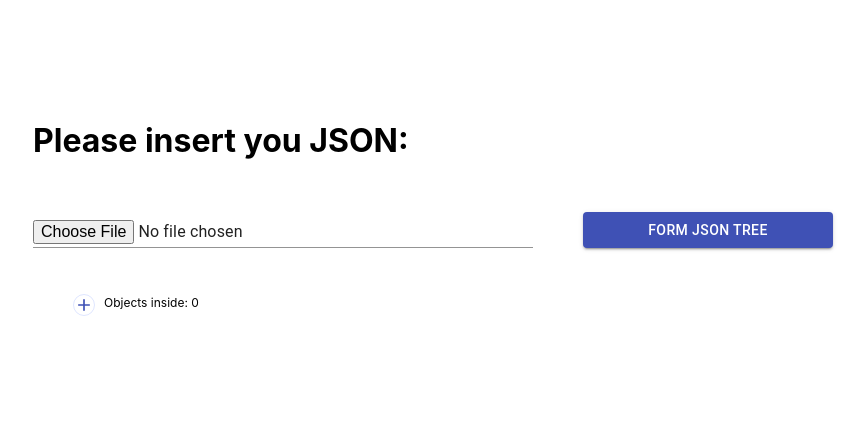
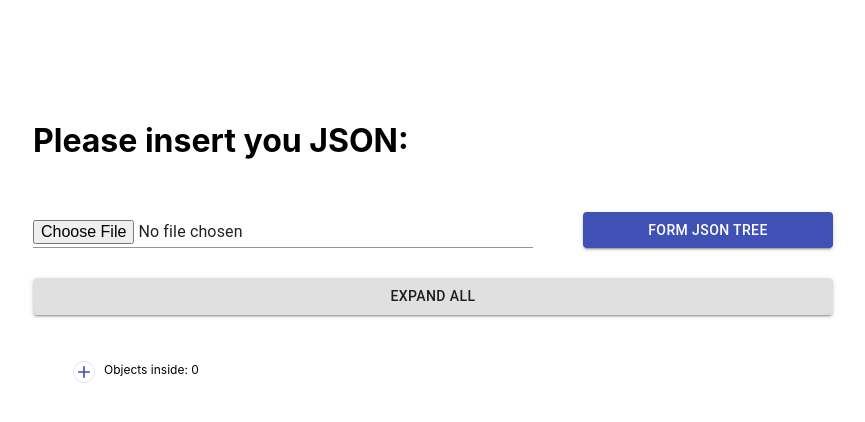
Before and after one commit to IvanMrochko/symfony-test, a React (Create React App) app: page / in a window 1280 px wide. Both pictures are taken after a click on the button "FORM JSON TREE". Shown: the top 422 px of the page, without its empty margins (207-1072 px from the left). Built offline with nearby package versions, Linux system fonts and the light colour scheme.

Commit message:
fixed after feedback

```diff
--- a/src/App.js
+++ b/src/App.js
@@ -1,4 +1,4 @@
-import React, { useState } from 'react';
+import React, { useState, memo, useCallback } from 'react';
 import Button from '@material-ui/core/Button';
 import Input from '@material-ui/core/Input';
 import JSONTree from './component';
@@ -9,20 +9,21 @@ function App() {
   const [isSubmit, setSumbit] = useState(false);
 
 
-  const onChangeJson = (event) => {
+  const onChangeJson = useCallback((event) => {
     setSumbit(false);
     const fileReader = new FileReader();
     fileReader.onload = (event) => {
       setJsonFile(JSON.parse(event.target.result));
     }
     fileReader.readAsText(event.target.files[0]);
-  }
+  }, [])
 
-  const setSubmitForm = (event) => {
+  const setSubmitForm = useCallback((event) => {
     event.preventDefault();
     if (!isSubmit)
       setSumbit(true);
-  }
+  }, [])
+
   return (
     <div className="app" >
       <div className="container">
@@ -39,4 +40,4 @@ function App() {
   );
 }
 
-export default App;
+export default memo(App);
--- a/src/component/index.jsx
+++ b/src/component/index.jsx
@@ -1,11 +1,10 @@
-import React, { useState, useEffect, useMemo } from 'react'
+import React, { useState, useEffect, useCallback, memo } from 'react'
 import AddIcon from '@material-ui/icons/Add';
 import Button from '@material-ui/core/Button';
 import RemoveIcon from '@material-ui/icons/Remove';
 import PropTypes from 'prop-types'
 import { useJSON } from './useObject';
 import './index.scss';
-import { log } from 'util';
 
 const treeStatus = {
     expandAll: {
@@ -22,14 +21,15 @@ const JSONTree = ({ data = {} }) => {
     const [allStatus, setAllStatus] = useState(treeStatus.expandAll)
 
 
-    const onToggle = (node) => {
+    const onToggle = useCallback((node) => {
         setCursor({ [node]: !cursor[node] });
-    }
-    const onToggleAll = () => {
+    }, [cursor]);
+
+    const onToggleAll = useCallback(() => {
         setAll(allStatus.status);
-    }
+    }, [allStatus])
 
-    function flatten(object) {
+    const flatten = (object) => {
         const strNodeKey = JSON.stringify(object);
         const isVisible = cursor[strNodeKey] && 'active';
         const toggleButton = cursor[strNodeKey] ?
@@ -38,41 +38,38 @@ const JSONTree = ({ data = {} }) => {
 
         return (
             <ul className="list" key={strNodeKey}>
-                <span className="list__icon" onClick={() => onToggle(strNodeKey)}>
+                <span className="list__icon" onClick={() => onToggle(strNodeKey)} >
                     {toggleButton}
-                    <span>Objects inside: {Object.keys(object).length} </span>
-                </span>
+                    < span > Objects inside: {Object.keys(object).length} </span>
+                </span >
                 <div className={`list-item ${isVisible}`} key={object}>
-                    {Object.entries(object).map(([key, value], index) => {
-                        if (Object.getPrototypeOf(value).constructor === Object || Array.isArray(value)) {
-                            return flatten(value);
-                        } else {
+                    {
+                        Object.entries(object).map(([key, value], index) => {
                             return (
+                                (typeof (value) === 'object') ?
+                                    flatten(value) :
+                                    (
                                         <li key={key} className="list-item__element">
                                             <span>key:</span>{key}
                                             <span>value:</span>{value.toString()}
                                         </li>
                                     )
-                        }
+                            )
                         })}
                 </div>
-            </ul>
+            </ul >
         )
-    }
+    };
+
     useEffect(() => {
-        if (!Object.keys(cursor).every((key) => cursor[key])) {
-            setAllStatus(treeStatus.expandAll)
-        } else {
-            setAllStatus(treeStatus.colapseAll)
-        }
-    }, [cursor])
+        let treeValue = !Object.keys(cursor).every((key) => cursor[key]) ? treeStatus.expandAll : treeStatus.colapseAll;
+        setAllStatus(treeValue);
+    }, [cursor]);
 
     const list = flatten(data);
-    const isVisible = Object.keys(cursor).some((key) => cursor[key]);
     return (
         <>
-            {isVisible
-                && <Button id='status-list' variant="contained" type="submit" onClick={onToggleAll}>
+            {<Button id='status-list' variant="contained" type="submit" onClick={onToggleAll}>
                 {allStatus.text}
             </Button>}
             {list}
@@ -82,4 +79,27 @@ const JSONTree = ({ data = {} }) => {
 JSONTree.propTypes = {
     data: PropTypes.object.isRequired
 }
-export default JSONTree;
+export default memo(JSONTree);
+// Expanding and collapsing each level on JSON tree is available, and also possible to collapse and expand all tree like in the AC requirements
+
+//--- we can use typeof for checking if element is an Object but this approach doesn't constist сhecking of null value!
+/**
+ * I have used regular json file in a such structure :
+ *
+ * {
+    "textbox_value": {
+        "name": "dfsf"
+    },
+    "another_textbox_value": "sdfsdf",
+    "textbox_value_again": true,
+    "another_textbox_value_again": {
+        "age": 12,
+        "flow": "firsr",
+        "add": {
+            "fdgdf": "fsdf"
+        }
+    }
+ }
+ *
+ */
+// Task 2 was understood by me like creating own hook to parsing json object and do all manipulation with them.
--- a/src/component/useObject.jsx
+++ b/src/component/useObject.jsx
@@ -1,9 +1,10 @@
-import React, { useState } from 'react';
+import { useState } from 'react';
+
 const flatObject = (data) => {
     let state = {};
     function flatting(object) {
         Object.values(object).map((value, index) => {
-            if (Object.getPrototypeOf(value).constructor === Object) {
+            if (typeof (value) === 'object') {
                 state[JSON.stringify(value)] = false;
                 return flatting(value);
             }
@@ -13,6 +14,7 @@ const flatObject = (data) => {
     flatting(data);
     return state;
 }
+
 const useJSON = (initial) => {
     let [state, setState] = useState({});
 
@@ -32,6 +34,7 @@ const useJSON = (initial) => {
         }, {});
         setState(newObj);
     }
+
     return [state, setStateObject, setAll]
 }
 export { useJSON }
```
Lines whose indentation alone changed are shown as unchanged.
